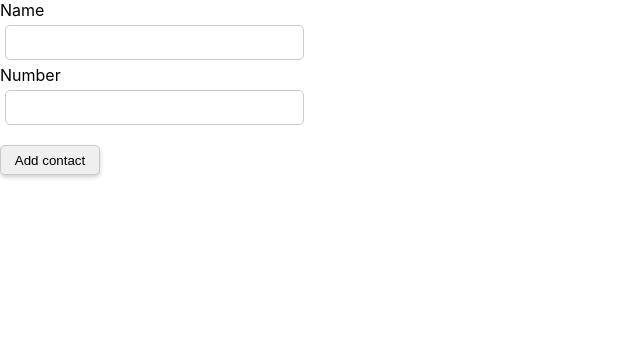
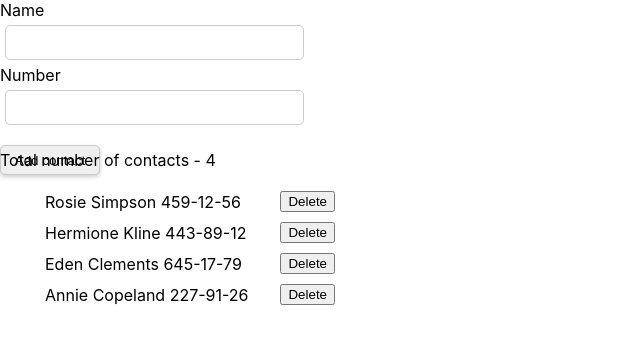
Before and after one commit to AslanovRustam/goit-react-hw-02-phonebook, a React (Create React App) app: page / in a window 1280 px wide. Shown: the top 344 px of the page, without its empty margins (0-640 px from the left). Built offline with nearby package versions, Linux system fonts and the light colour scheme.

Commit message:
добавляет функционал удаления контактов

```diff
--- a/src/App.js
+++ b/src/App.js
@@ -1,11 +1,19 @@
 import React, { Component } from 'react';
 import shortid from 'shortid';
 import Form from './Form/Form';
+import Contactlist from './Contacts/Contacts';
 
 class App extends Component {
   state = {
-    contacts: [],
+    contacts: [
+      { id: 'id-1', name: 'Rosie Simpson', number: '459-12-56' },
+      { id: 'id-2', name: 'Hermione Kline', number: '443-89-12' },
+      { id: 'id-3', name: 'Eden Clements', number: '645-17-79' },
+      { id: 'id-4', name: 'Annie Copeland', number: '227-91-26' },
+    ],
+    filter: '',
     name: '',
+    number: '',
   };
 
   // addContact = (name, number) => {
@@ -24,10 +32,20 @@
     console.log(data);
   };
 
+  onDeleteContact = contactId => {
+    this.setState(prevState => ({
+      contacts: prevState.contacts.filter(contact => contact.id !== contactId),
+    }));
+  };
+
   render() {
     return (
       <>
         <Form onSubmit={this.formSubmitHandler} />
+        <Contactlist
+          contacts={this.state.contacts}
+          onDeleteContact={this.onDeleteContact}
+        />
       </>
     );
   }
--- /dev/null
+++ b/src/Contacts/Contacts.js
@@ -0,0 +1,26 @@
+import React from 'react';
+import s from './contacs.module.css';
+
+const Contactlist = ({ contacts, onDeleteContact }) => {
+  return (
+    <>
+      <span>Total number of contacts - {contacts.length}</span>
+      <ul className={s.list}>
+        {contacts.map(({ id, name, number }) => (
+          <li className={s.item} key={id}>
+            {name} {number}
+            <button
+              type="button"
+              onClick={() => onDeleteContact(id)}
+              className={s.button}
+            >
+              <span>Delete</span>
+            </button>
+          </li>
+        ))}
+      </ul>
+    </>
+  );
+};
+
+export default Contactlist;
--- /dev/null
+++ b/src/Contacts/contacs.module.css
@@ -0,0 +1,10 @@
+.list {
+  width: 300px;
+}
+
+.item {
+  display: flex;
+  align-items: center;
+  justify-content: space-between;
+  padding: 5px;
+}
```
